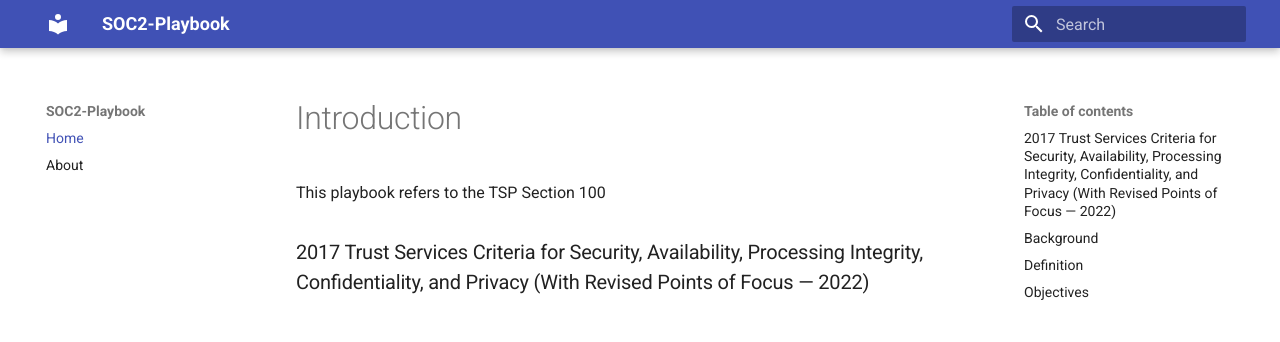
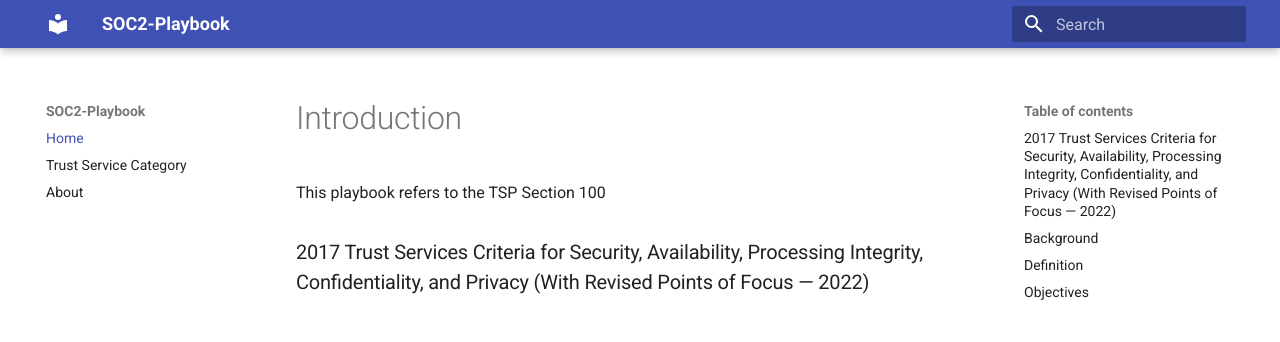
Before and after one commit to WashingtonGT/soc-playbook, an MkDocs documentation site: the page built from docs/index.md, in a window 1280 px wide. Shown: the top 342 px of the page. Built offline with MkDocs 1.6.1 and Material for MkDocs 9.7.7, drawn with Linux system fonts in a browser that asks for light colours.

Commit message:
Update mkdocs.yml

```diff
--- a/mkdocs.yml
+++ b/mkdocs.yml
@@ -1,6 +1,7 @@
 site_name: SOC2-Playbook
 nav:
     - Home: index.md
+    - Trust Service Category: TrustServicesCategories.md
     - About: about.md
 
 markdown_extensions:
```
